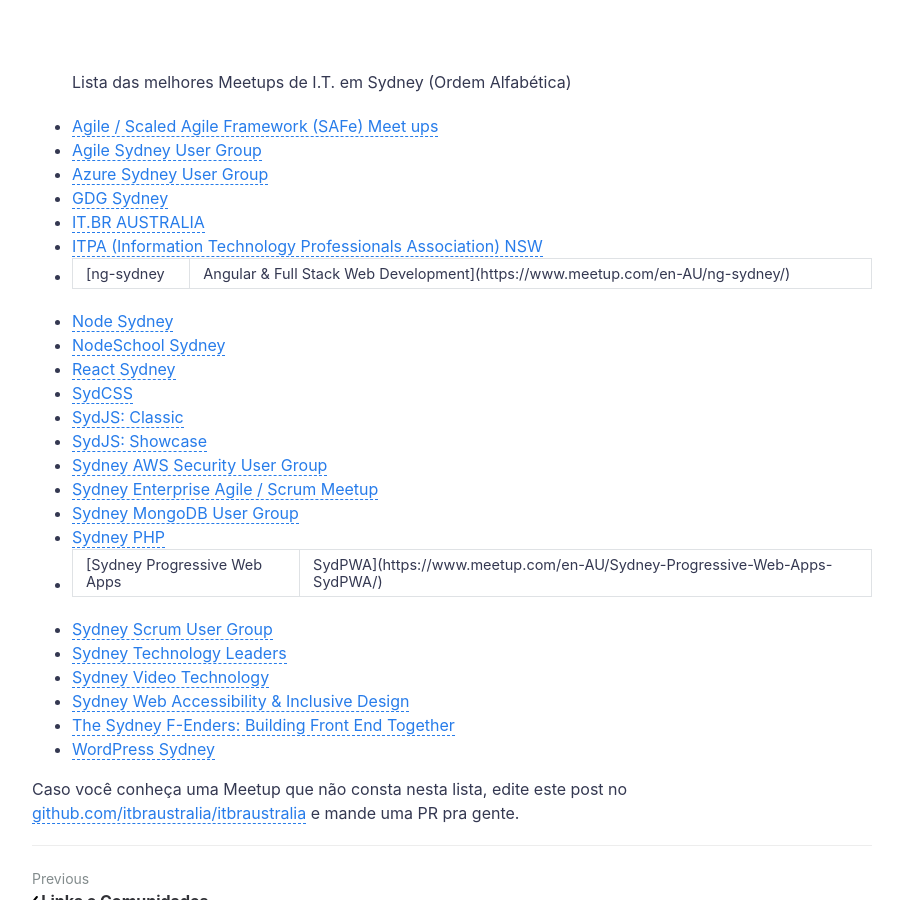
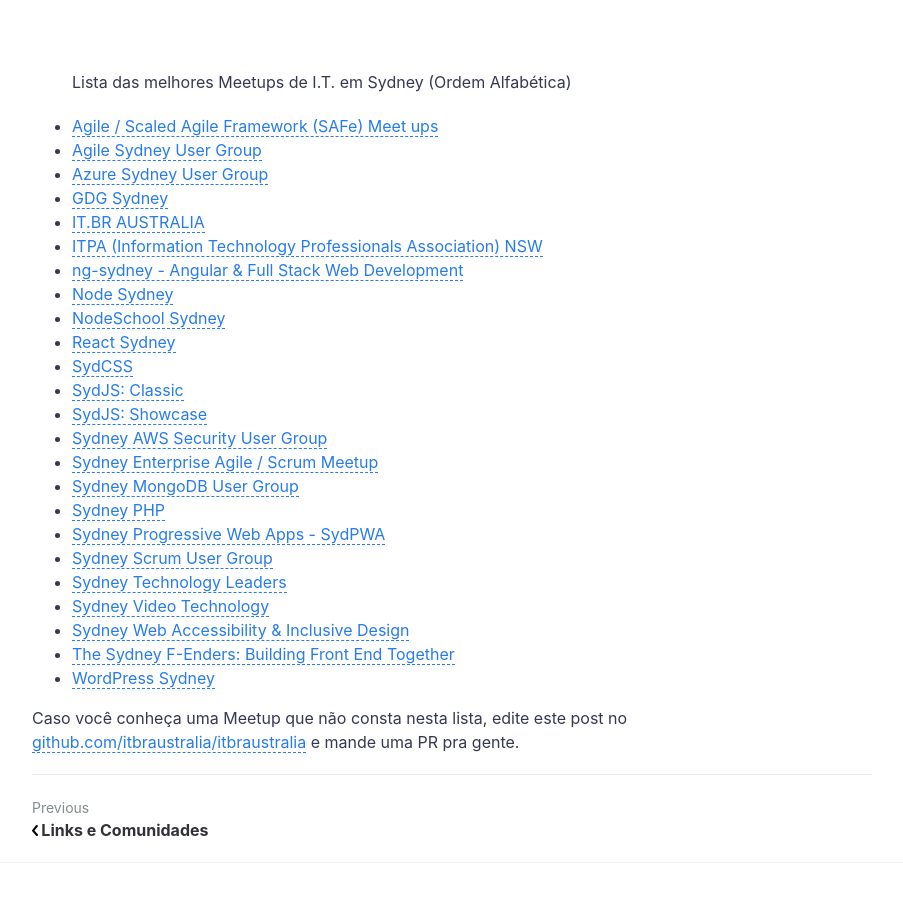
Before and after one commit to itbraustralia/itbraustralia.github.io, a Jekyll site: the page built from _posts/2018-05-30-lista-de-meetups-em-sydney.md, in a window 1280 px wide and 900 px high, scrolled down 602 px. Shown: the whole window, without its empty margins (188-1091 px from the left). Built offline with Jekyll 4.4.1, drawn with Linux system fonts in a browser that asks for light colours.

Commit message:
fix: remove pipes to fix template

```diff
--- a/_posts/2018-05-30-lista-de-meetups-em-sydney.md
+++ b/_posts/2018-05-30-lista-de-meetups-em-sydney.md
@@ -15,7 +15,7 @@ categories: Comunidade
 * [GDG Sydney](https://www.meetup.com/en-AU/gdgsydney/)
 * [IT.BR AUSTRALIA](http://itbr.com.au/)
 * [ITPA (Information Technology Professionals Association) NSW](https://www.meetup.com/en-AU/ITPA-NSW/)
-* [ng-sydney | Angular & Full Stack Web Development](https://www.meetup.com/en-AU/ng-sydney/)
+* [ng-sydney - Angular & Full Stack Web Development](https://www.meetup.com/en-AU/ng-sydney/)
 * [Node Sydney](https://www.meetup.com/en-AU/node-sydney/)
 * [NodeSchool Sydney](https://www.meetup.com/en-AU/node-sydney/)
 * [React Sydney](https://www.meetup.com/en-AU/React-Sydney/)
@@ -26,7 +26,7 @@ categories: Comunidade
 * [Sydney Enterprise Agile / Scrum Meetup](https://www.meetup.com/en-AU/Sydney-Agile-Agilist-Meetup/)
 * [Sydney MongoDB User Group](https://www.meetup.com/en-AU/SydneyMUG/)
 * [Sydney PHP](https://www.meetup.com/en-AU/SydPHP/)
-* [Sydney Progressive Web Apps | SydPWA](https://www.meetup.com/en-AU/Sydney-Progressive-Web-Apps-SydPWA/)
+* [Sydney Progressive Web Apps - SydPWA](https://www.meetup.com/en-AU/Sydney-Progressive-Web-Apps-SydPWA/)
 * [Sydney Scrum User Group](https://www.meetup.com/en-AU/Sydney-Scrum/)
 * [Sydney Technology Leaders](https://www.meetup.com/en-AU/Syd-Technology-Leaders/)
 * [Sydney Video Technology](https://www.meetup.com/en-AU/Sydney-Video-Technology/)
```
